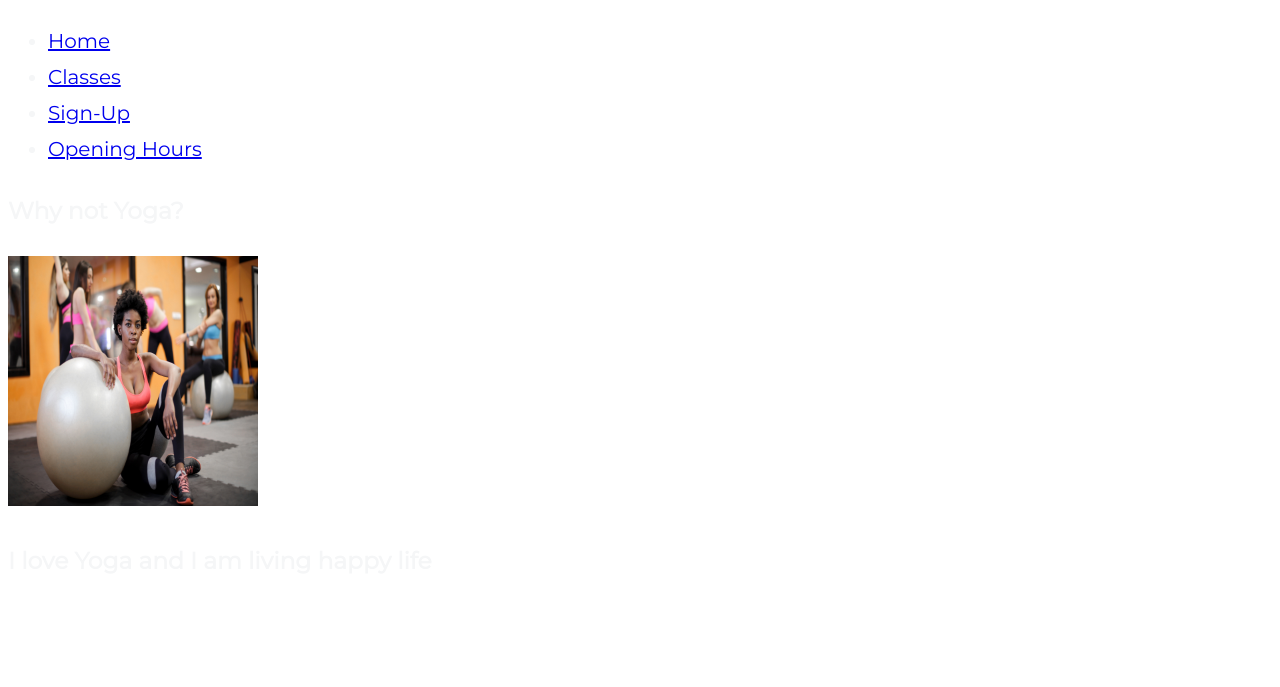
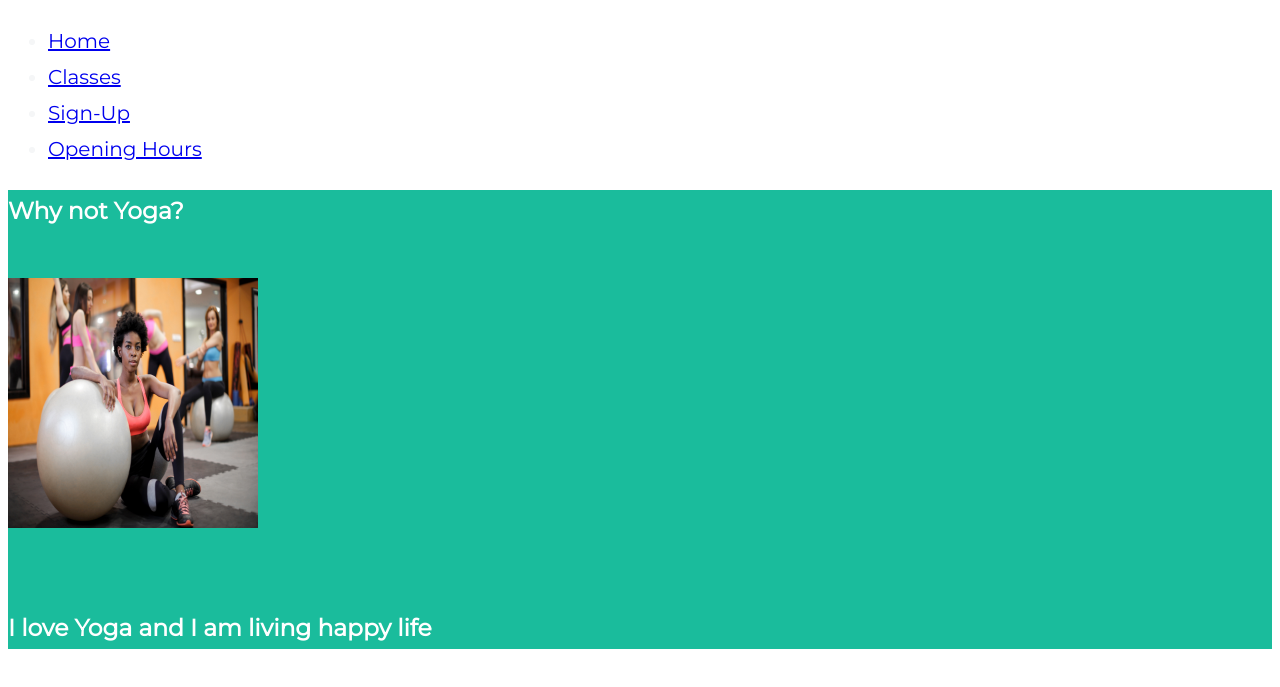
Before and after one commit to atifa380/My-New-full-Template, a plain HTML site: page index.html in a window 1280 px wide. Shown: the part 41-728 px from the top of the page. Drawn offline with Linux system fonts and the light colour scheme.

Commit message:
adding bacground colors commit git

```diff
--- a/style.css
+++ b/style.css
@@ -7,3 +7,12 @@ body {
   p {
     font-size: 16px;
   }
+  .margin {
+    margin-bottom: 45px;
+  }
+
+  .bg-1 {
+    background-color: #1abc9c;
+
+    color: #ffffff;
+  }
```
